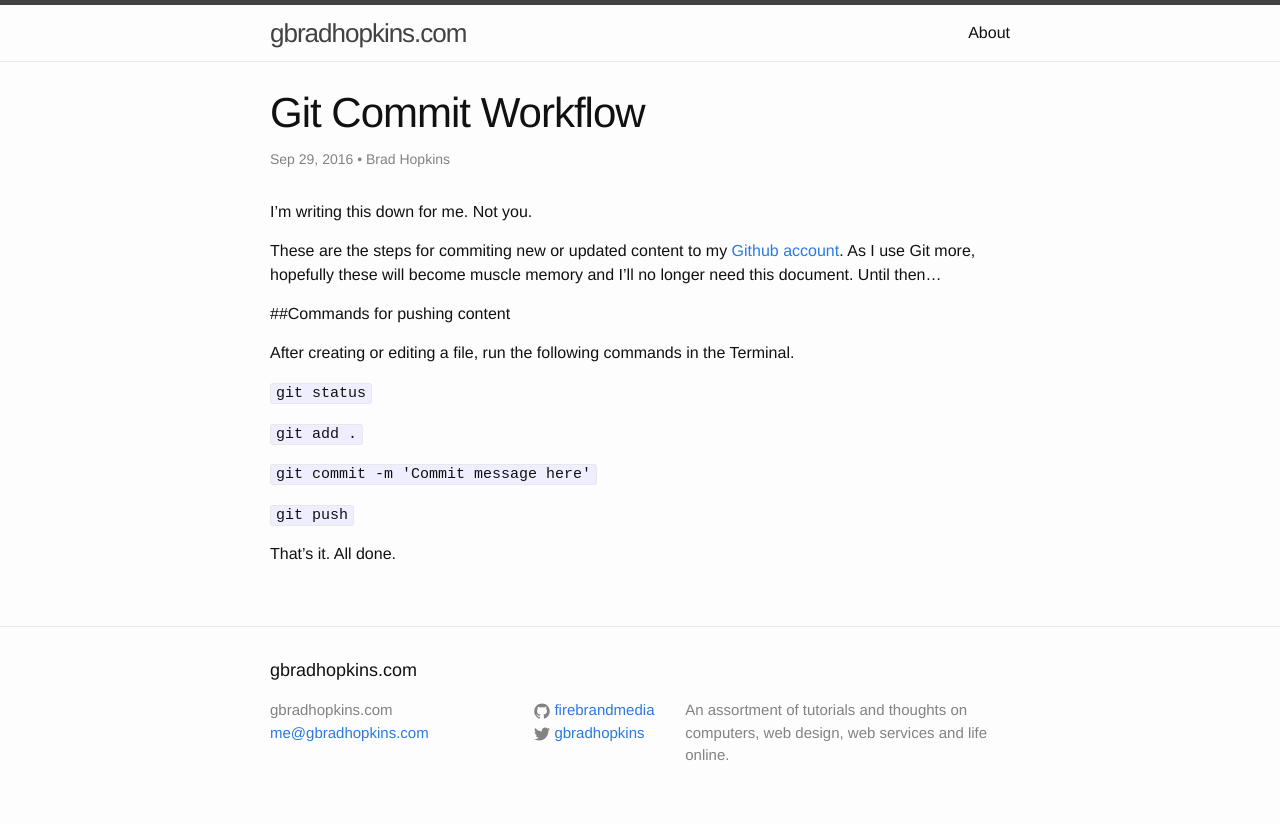
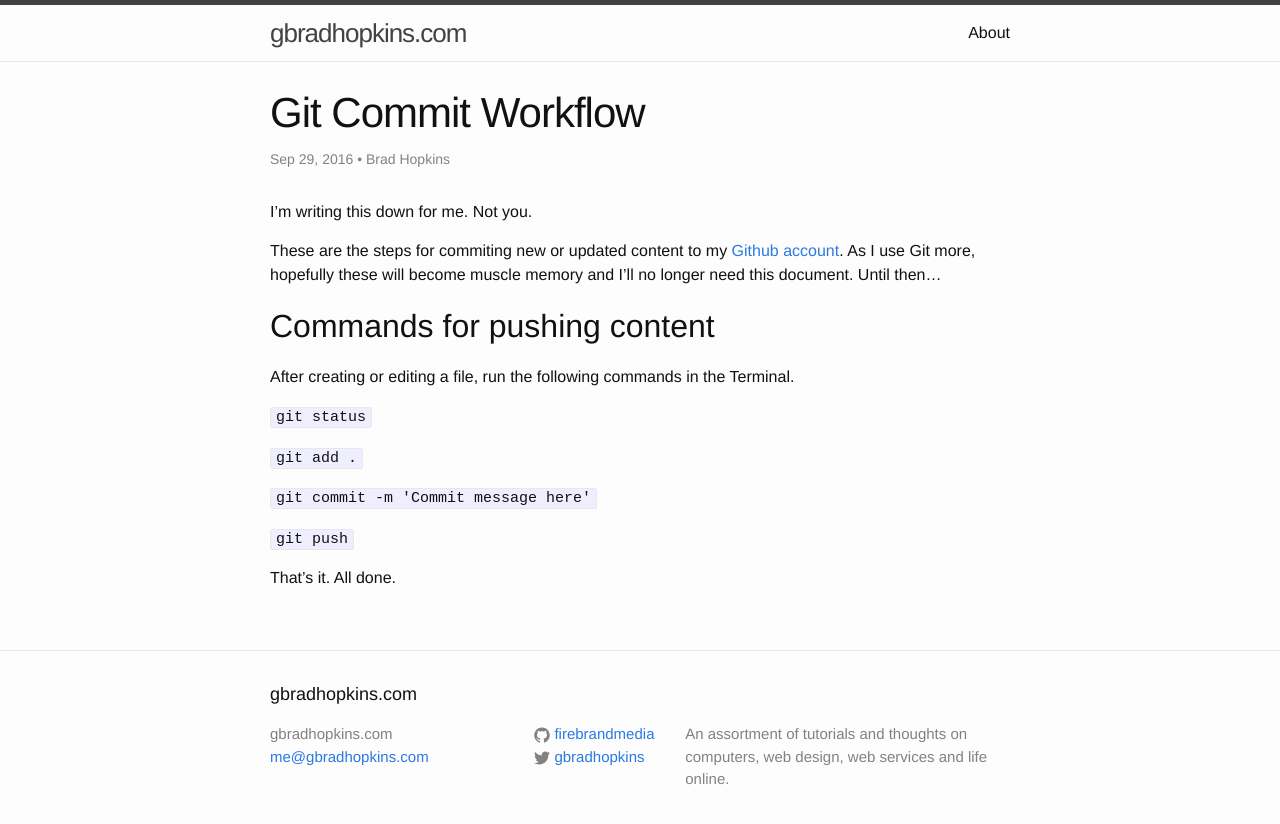
Before and after one commit to firebrandmedia/gbradhopkins.com, a Jekyll site: the page built from _posts/2016-09-29-git-commit-workflow.md, in a window 1280 px wide. Shown: the top 824 px of the page. Built offline with Jekyll 4.4.1, drawn with Linux system fonts in a browser that asks for light colours.

```diff
--- a/_config.yml
+++ b/_config.yml
@@ -17,6 +17,10 @@ github_username:  firebrandmedia
 
 # Build settings
 markdown: kramdown
+kramdown:
+  input: GFM # Enable GitHub Flavored Markdown (fenced code blocks)
+  hard_wrap: false
+highlighter: rouge
 
 # Default Settings
 
--- a/_posts/2016-09-29-git-commit-workflow.md
+++ b/_posts/2016-09-29-git-commit-workflow.md
@@ -9,7 +9,7 @@ I'm writing this down for me. Not you.
 
 These are the steps for commiting new or updated content to my [Github account](https://github.com/firebrandmedia). As I use Git more, hopefully these will become muscle memory and I'll no longer need this document. Until then…
 
-##Commands for pushing content
+## Commands for pushing content
 
 After creating or editing a file, run the following commands in the Terminal.
 
```
